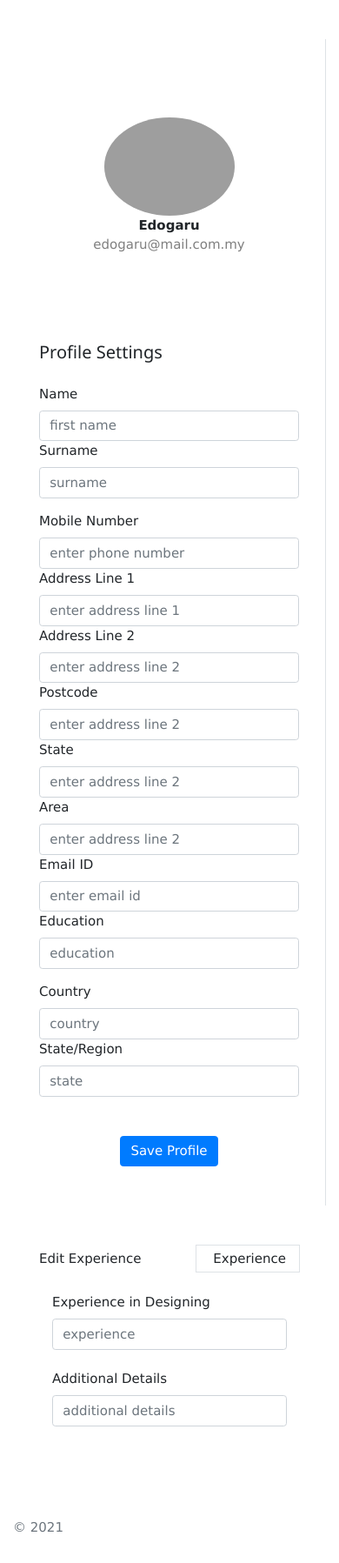
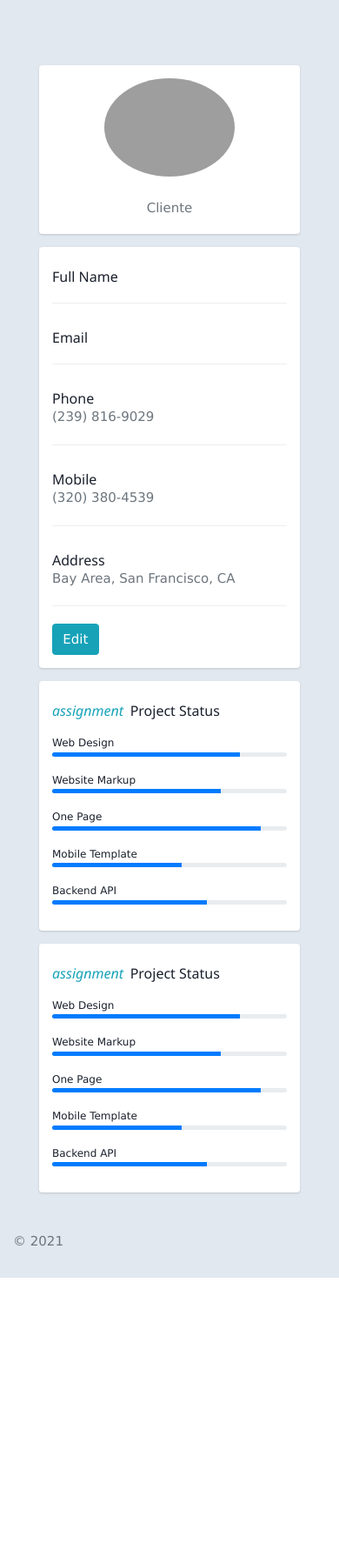
Before and after one commit to TiagoMDG/Healthify-Web, a PHP site: template frontend/views/site/profile.php in a window 390 px wide. Shown: the whole page at 87% size. After the commit the page ends 1469 px from the top, so only its background shows below. Run offline with PHP 8.4, Linux system fonts and the light colour scheme; the template is opened without the code that fills it, so the values that code supplies are empty; some libraries are stand-ins or nearby versions; grey boxes are pictures that could not be loaded.

Commit message:
New profile layout, floating navbar, layout changes

```diff
--- a/frontend/assets/AppAsset.php
+++ b/frontend/assets/AppAsset.php
@@ -13,6 +13,7 @@ class AppAsset extends AssetBundle
     public $baseUrl = '@web';
     public $css = [
         'css/customCss.css',
+        'css/profile.css',
     ];
     public $js = [
         'css/customJs.js',
--- a/frontend/controllers/SiteController.php
+++ b/frontend/controllers/SiteController.php
@@ -152,8 +152,11 @@ class SiteController extends Controller
 
     public function actionProfile()
     {
+        $nome = Yii::$app->getUser()->identity->getName();
+        $email = Yii::$app->getUser()->identity->getEmail();
+
         $this->layout = 'loggedclient';
-        return $this->render('profile');
+        return $this->render('profile', ['nome'=> $nome, 'email'=> $email]);
     }
 
     /**
--- a/frontend/views/layouts/main.php
+++ b/frontend/views/layouts/main.php
@@ -41,11 +41,9 @@ AppAsset::register($this);
         ],
     ]);
 
-    $menuItems[] = '<ul id="w1" class="navbar-nav nav">
-            <li class="nav-item"><a class="nav-link" href="#home">Home</a></li>
-            <li class="nav-item"><a class="nav-link" href="#about">About</a></li>
-            <li class="nav-item"><a class="nav-link" href="#menu">Menu</a></li>
-            <li class="nav-item"><a class="nav-link" href="#where">Contact</a></li>';
+    $menuItems = [
+        ['label' => 'Home', 'url' => ['/site/index']],
+    ];
 
     if (Yii::$app->user->isGuest) {
         $menuItems[] = ['label' => 'Signup', 'url' => ['/site/signup']];
--- a/frontend/views/site/profile.php
+++ b/frontend/views/site/profile.php
@@ -4,91 +4,156 @@
 
 $this->title = 'Healthify - Home';
 
+
 ?>
 
-<div class="container rounded bg-white mt-5 mb-5">
-    <div class="row">
-        <div class="col-md-3 border-right">
-            <div class="d-flex flex-column align-items-center text-center p-3 py-5"><img class="rounded-circle mt-5"
-                                                                                         width="150px"
-                                                                                         src="https://st3.depositphotos.com/15648834/17930/v/600/depositphotos_179308454-stock-illustration-unknown-person-silhouette-glasses-profile.jpg"><span
-                        class="font-weight-bold">Edogaru</span><span
-                        class="text-black-50">edogaru@mail.com.my</span><span> </span></div>
-        </div>
-        <div class="col-md-5 border-right">
-            <div class="p-3 py-5">
-                <div class="d-flex justify-content-between align-items-center mb-3">
-                    <h4 class="text-right">Profile Settings</h4>
-                </div>
-                <div class="row mt-2">
-                    <div class="col-md-6"><label class="labels">Name</label><input type="text" class="form-control"
-                                                                                   placeholder="first name" value="">
-                    </div>
-                    <div class="col-md-6"><label class="labels">Surname</label><input type="text" class="form-control"
-                                                                                      value="" placeholder="surname">
+<div class="container">
+    <div class="main-body">
+
+        <div class="row gutters-sm">
+            <div class="col-md-4 mb-3">
+                <div class="card">
+                    <div class="card-body">
+                        <div class="d-flex flex-column align-items-center text-center">
+                            <img src="https://bootdey.com/img/Content/avatar/avatar1.png" alt="Admin"
+                                 class="rounded-circle" width="150">
+                            <div class="mt-3">
+                                <h4><?php echo($nome) ?></h4>
+                                <p class="text-secondary mb-1">Cliente</p>
+                            </div>
+                        </div>
                     </div>
                 </div>
-                <div class="row mt-3">
-                    <div class="col-md-12"><label class="labels">Mobile Number</label><input type="text"
-                                                                                             class="form-control"
-                                                                                             placeholder="enter phone number"
-                                                                                             value=""></div>
-                    <div class="col-md-12"><label class="labels">Address Line 1</label><input type="text"
-                                                                                              class="form-control"
-                                                                                              placeholder="enter address line 1"
-                                                                                              value=""></div>
-                    <div class="col-md-12"><label class="labels">Address Line 2</label><input type="text"
-                                                                                              class="form-control"
-                                                                                              placeholder="enter address line 2"
-                                                                                              value=""></div>
-                    <div class="col-md-12"><label class="labels">Postcode</label><input type="text" class="form-control"
-                                                                                        placeholder="enter address line 2"
-                                                                                        value=""></div>
-                    <div class="col-md-12"><label class="labels">State</label><input type="text" class="form-control"
-                                                                                     placeholder="enter address line 2"
-                                                                                     value=""></div>
-                    <div class="col-md-12"><label class="labels">Area</label><input type="text" class="form-control"
-                                                                                    placeholder="enter address line 2"
-                                                                                    value=""></div>
-                    <div class="col-md-12"><label class="labels">Email ID</label><input type="text" class="form-control"
-                                                                                        placeholder="enter email id"
-                                                                                        value=""></div>
-                    <div class="col-md-12"><label class="labels">Education</label><input type="text"
-                                                                                         class="form-control"
-                                                                                         placeholder="education"
-                                                                                         value=""></div>
+            </div>
+            <div class="col-md-8">
+                <div class="card mb-3">
+                    <div class="card-body">
+                        <div class="row">
+                            <div class="col-sm-3">
+                                <h6 class="mb-0">Full Name</h6>
+                            </div>
+                            <div class="col-sm-9 text-secondary">
+                                <?php echo($nome) ?>
+                            </div>
+                        </div>
+                        <hr>
+                        <div class="row">
+                            <div class="col-sm-3">
+                                <h6 class="mb-0">Email</h6>
+                            </div>
+                            <div class="col-sm-9 text-secondary">
+                                <?php echo($email) ?>
+                            </div>
+                        </div>
+                        <hr>
+                        <div class="row">
+                            <div class="col-sm-3">
+                                <h6 class="mb-0">Phone</h6>
+                            </div>
+                            <div class="col-sm-9 text-secondary">
+                                (239) 816-9029
+                            </div>
+                        </div>
+                        <hr>
+                        <div class="row">
+                            <div class="col-sm-3">
+                                <h6 class="mb-0">Mobile</h6>
+                            </div>
+                            <div class="col-sm-9 text-secondary">
+                                (320) 380-4539
+                            </div>
+                        </div>
+                        <hr>
+                        <div class="row">
+                            <div class="col-sm-3">
+                                <h6 class="mb-0">Address</h6>
+                            </div>
+                            <div class="col-sm-9 text-secondary">
+                                Bay Area, San Francisco, CA
+                            </div>
+                        </div>
+                        <hr>
+                        <div class="row">
+                            <div class="col-sm-12">
+                                <a class="btn btn-info " target="__blank"
+                                   href="https://www.bootdey.com/snippets/view/profile-edit-data-and-skills">Edit</a>
+                            </div>
+                        </div>
+                    </div>
                 </div>
-                <div class="row mt-3">
-                    <div class="col-md-6"><label class="labels">Country</label><input type="text" class="form-control"
-                                                                                      placeholder="country" value="">
+
+                <div class="row gutters-sm">
+                    <div class="col-sm-6 mb-3">
+                        <div class="card h-100">
+                            <div class="card-body">
+                                <h6 class="d-flex align-items-center mb-3"><i class="material-icons text-info mr-2">assignment</i>Project
+                                    Status</h6>
+                                <small>Web Design</small>
+                                <div class="progress mb-3" style="height: 5px">
+                                    <div class="progress-bar bg-primary" role="progressbar" style="width: 80%"
+                                         aria-valuenow="80" aria-valuemin="0" aria-valuemax="100"></div>
+                                </div>
+                                <small>Website Markup</small>
+                                <div class="progress mb-3" style="height: 5px">
+                                    <div class="progress-bar bg-primary" role="progressbar" style="width: 72%"
+                                         aria-valuenow="72" aria-valuemin="0" aria-valuemax="100"></div>
+                                </div>
+                                <small>One Page</small>
+                                <div class="progress mb-3" style="height: 5px">
+                                    <div class="progress-bar bg-primary" role="progressbar" style="width: 89%"
+                                         aria-valuenow="89" aria-valuemin="0" aria-valuemax="100"></div>
+                                </div>
+                                <small>Mobile Template</small>
+                                <div class="progress mb-3" style="height: 5px">
+                                    <div class="progress-bar bg-primary" role="progressbar" style="width: 55%"
+                                         aria-valuenow="55" aria-valuemin="0" aria-valuemax="100"></div>
+                                </div>
+                                <small>Backend API</small>
+                                <div class="progress mb-3" style="height: 5px">
+                                    <div class="progress-bar bg-primary" role="progressbar" style="width: 66%"
+                                         aria-valuenow="66" aria-valuemin="0" aria-valuemax="100"></div>
+                                </div>
+                            </div>
+                        </div>
                     </div>
-                    <div class="col-md-6"><label class="labels">State/Region</label><input type="text"
-                                                                                           class="form-control" value=""
-                                                                                           placeholder="state"></div>
+                    <div class="col-sm-6 mb-3">
+                        <div class="card h-100">
+                            <div class="card-body">
+                                <h6 class="d-flex align-items-center mb-3"><i class="material-icons text-info mr-2">assignment</i>Project
+                                    Status</h6>
+                                <small>Web Design</small>
+                                <div class="progress mb-3" style="height: 5px">
+                                    <div class="progress-bar bg-primary" role="progressbar" style="width: 80%"
+                                         aria-valuenow="80" aria-valuemin="0" aria-valuemax="100"></div>
+                                </div>
+                                <small>Website Markup</small>
+                                <div class="progress mb-3" style="height: 5px">
+                                    <div class="progress-bar bg-primary" role="progressbar" style="width: 72%"
+                                         aria-valuenow="72" aria-valuemin="0" aria-valuemax="100"></div>
+                                </div>
+                                <small>One Page</small>
+                                <div class="progress mb-3" style="height: 5px">
+                                    <div class="progress-bar bg-primary" role="progressbar" style="width: 89%"
+                                         aria-valuenow="89" aria-valuemin="0" aria-valuemax="100"></div>
+                                </div>
+                                <small>Mobile Template</small>
+                                <div class="progress mb-3" style="height: 5px">
+                                    <div class="progress-bar bg-primary" role="progressbar" style="width: 55%"
+                                         aria-valuenow="55" aria-valuemin="0" aria-valuemax="100"></div>
+                                </div>
+                                <small>Backend API</small>
+                                <div class="progress mb-3" style="height: 5px">
+                                    <div class="progress-bar bg-primary" role="progressbar" style="width: 66%"
+                                         aria-valuenow="66" aria-valuemin="0" aria-valuemax="100"></div>
+                                </div>
+                            </div>
+                        </div>
+                    </div>
                 </div>
-                <div class="mt-5 text-center">
-                    <button class="btn btn-primary profile-button" type="button">Save Profile</button>
-                </div>
+
+
             </div>
         </div>
-        <div class="col-md-4">
-            <div class="p-3 py-5">
-                <div class="d-flex justify-content-between align-items-center experience">
-                    <span>Edit Experience</span><span class="border px-3 p-1 add-experience"><i class="fa fa-plus"></i>&nbsp;Experience</span>
-                </div>
-                <br>
-                <div class="col-md-12"><label class="labels">Experience in Designing</label><input type="text"
-                                                                                                   class="form-control"
-                                                                                                   placeholder="experience"
-                                                                                                   value=""></div>
-                <br>
-                <div class="col-md-12"><label class="labels">Additional Details</label><input type="text"
-                                                                                              class="form-control"
-                                                                                              placeholder="additional details"
-                                                                                              value=""></div>
-            </div>
-        </div>
+
     </div>
 </div>
-</div>
-</div>
--- a/frontend/views/site/signup.php
+++ b/frontend/views/site/signup.php
@@ -25,6 +25,10 @@ $this->params['breadcrumbs'][] = $this->title;
 
                 <?= $form->field($model, 'password')->passwordInput() ?>
 
+                <?= $form->field($model, 'username')->textInput(['autofocus' => true]) ?>
+
+                <?= $form->field($model, 'username')->textInput(['autofocus' => true]) ?>
+
                 <div class="form-group">
                     <?= Html::submitButton('Signup', ['class' => 'btn btn-primary', 'name' => 'signup-button']) ?>
                 </div>
--- a/frontend/web/css/customCss.css
+++ b/frontend/web/css/customCss.css
@@ -2,6 +2,17 @@
     height: 100%;
     width: 100%;
     object-fit: contain;
+}
+
+#float{
+    background:cyan;
+    height:25vh;
+    position:fixed;
+    right:0;
+    top:0;
+    bottom: 0;
+    right: 0;
+    margin: auto;
 }
 
 body, html {
--- /dev/null
+++ b/frontend/web/css/profile.css
@@ -0,0 +1,53 @@
+body{
+    margin-top:60px;
+    color: #1a202c;
+    text-align: left;
+    background-color: #e2e8f0;
+}
+.main-body {
+    padding: 15px;
+}
+.card {
+    box-shadow: 0 1px 3px 0 rgba(0,0,0,.1), 0 1px 2px 0 rgba(0,0,0,.06);
+}
+
+.card {
+    position: relative;
+    display: flex;
+    flex-direction: column;
+    min-width: 0;
+    word-wrap: break-word;
+    background-color: #fff;
+    background-clip: border-box;
+    border: 0 solid rgba(0,0,0,.125);
+    border-radius: .25rem;
+}
+
+.card-body {
+    flex: 1 1 auto;
+    min-height: 1px;
+    padding: 1rem;
+}
+
+.gutters-sm {
+    margin-right: -8px;
+    margin-left: -8px;
+}
+
+.gutters-sm>.col, .gutters-sm>[class*=col-] {
+    padding-right: 8px;
+    padding-left: 8px;
+}
+.mb-3, .my-3 {
+    margin-bottom: 1rem!important;
+}
+
+.bg-gray-300 {
+    background-color: #e2e8f0;
+}
+.h-100 {
+    height: 100%!important;
+}
+.shadow-none {
+    box-shadow: none!important;
+}
```
Also changed, not shown: common/models/User.php (+10 -0 lines), frontend/views/layouts/loggedclient.php (+5 -9 lines), frontend/views/site/index.php (+8 -0 lines), frontend/web/js/customJs.js (+12 -0 lines).
